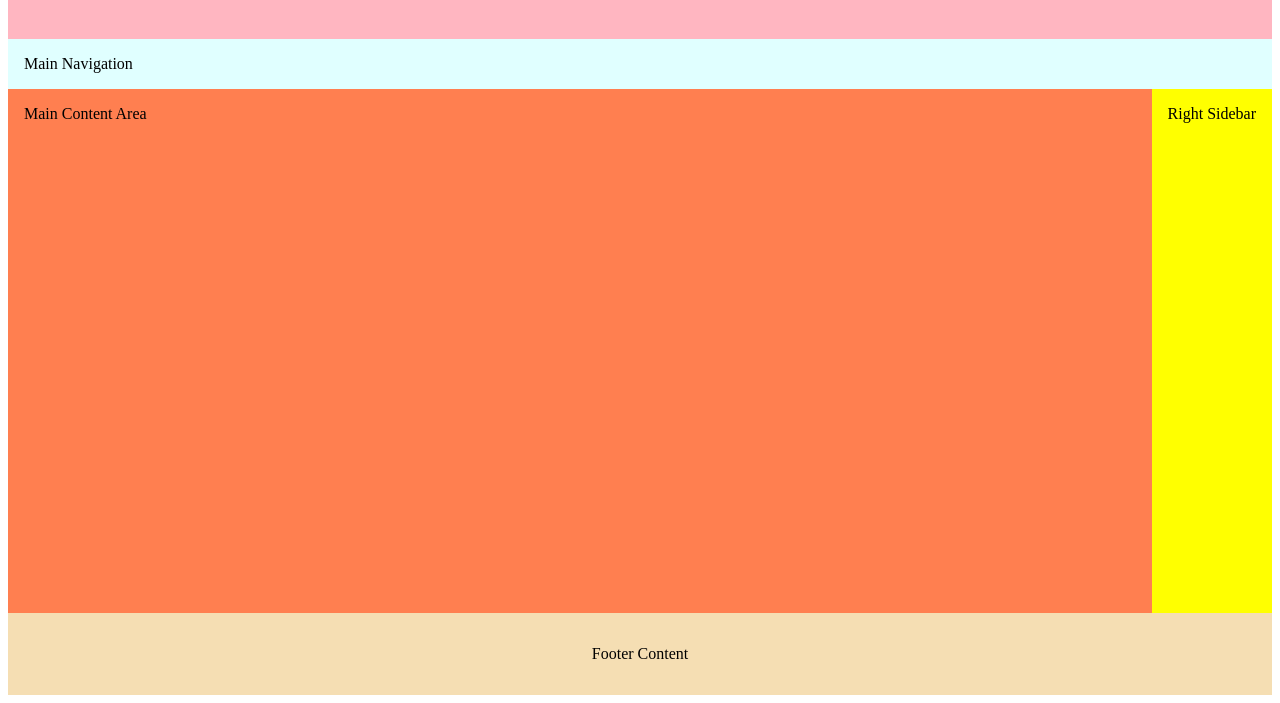
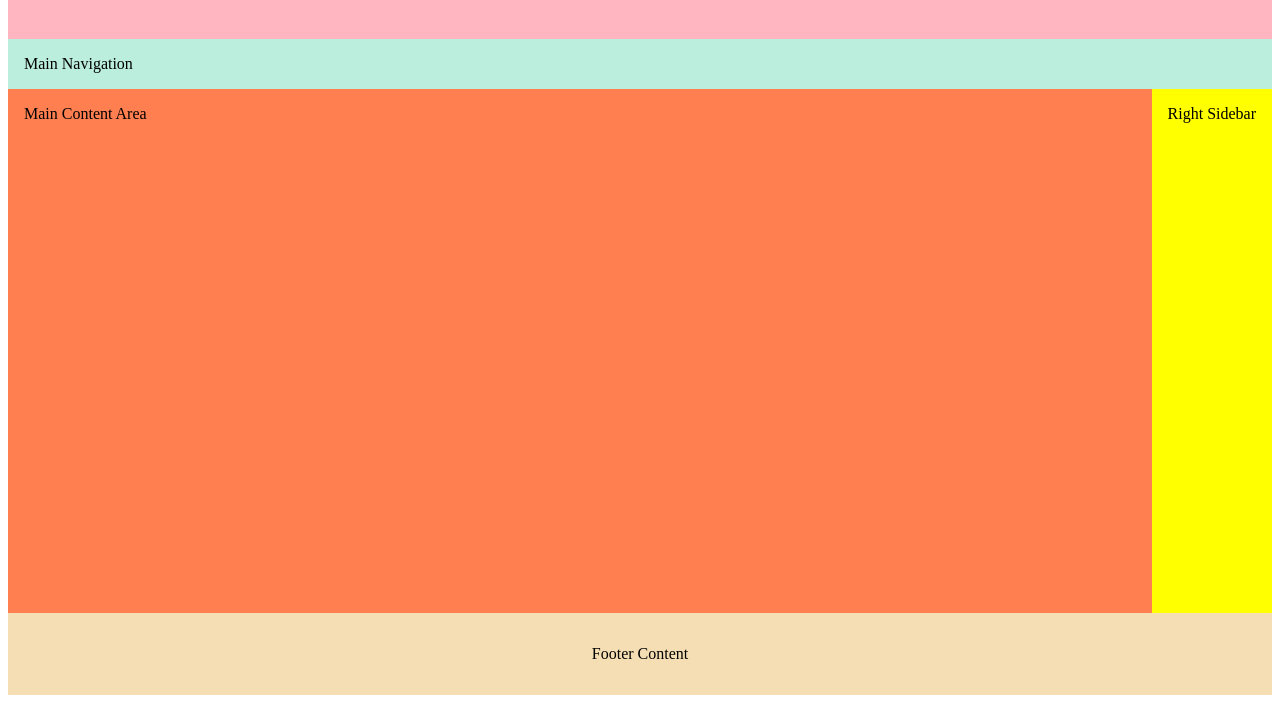
Before and after one commit to dechrisda/wdd230, a plain HTML site: page lesson01/holygrail.html in a window 1280 px wide. Shown: the part 113-816 px from the top of the page. Drawn offline with Linux system fonts and the light colour scheme.

Commit message:
changed color for nav in holygrail

```diff
--- a/lesson01/styles/holygrail.css
+++ b/lesson01/styles/holygrail.css
@@ -11,7 +11,7 @@ header {
 }
 
 nav {
-    background: lightcyan;
+    background: #bed;
     grid-column: 1 / 3;
     padding: 1rem;
 }
```
